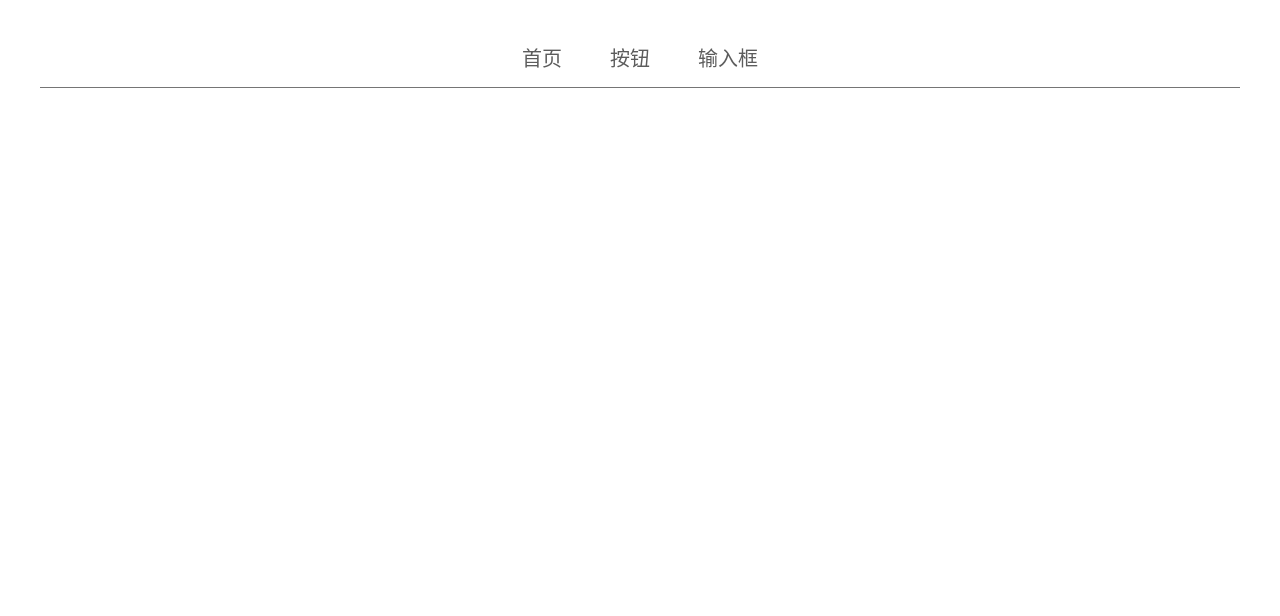
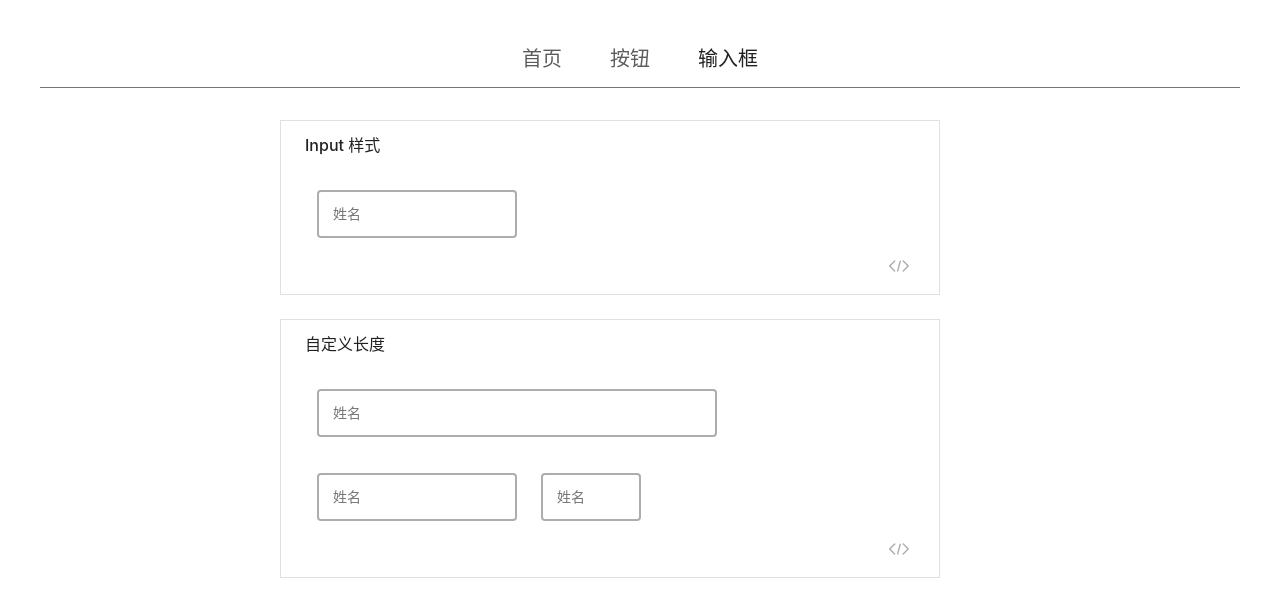
Before and after one commit to AerospaceXu/huz-ui, a React app: page /#/inputs in a window 1280 px wide. Shown: the top 616 px of the page. Built offline with nearby package versions, Linux system fonts and the light colour scheme.

Commit message:
feat: Fix nav active style bug.

```diff
--- a/src/App.tsx
+++ b/src/App.tsx
@@ -15,10 +15,10 @@ const App: React.FC = () => (
         <Route path="/" exact>
           <Home />
         </Route>
-        <Route path="/components/buttons">
+        <Route path="/buttons">
           <ComponentButtonPage />
         </Route>
-        <Route path="/components/inputs">
+        <Route path="/inputs">
           <ComponentInputPage />
         </Route>
       </Switch>
--- a/src/Layouts/Nav.tsx
+++ b/src/Layouts/Nav.tsx
@@ -43,12 +43,14 @@ const Nav: React.FC = () => (
         </NavLink>
       </li>
       <li>
-        <NavLink to="/components/buttons" activeClassName="nav-active">
+        <NavLink to="/buttons" activeClassName="nav-active" exact>
           按钮
         </NavLink>
       </li>
       <li>
-        <NavLink to="/components/inputs">输入框</NavLink>
+        <NavLink to="/inputs" activeClassName="nav-active" exact>
+          输入框
+        </NavLink>
       </li>
     </ul>
   </Wrapper>
```
